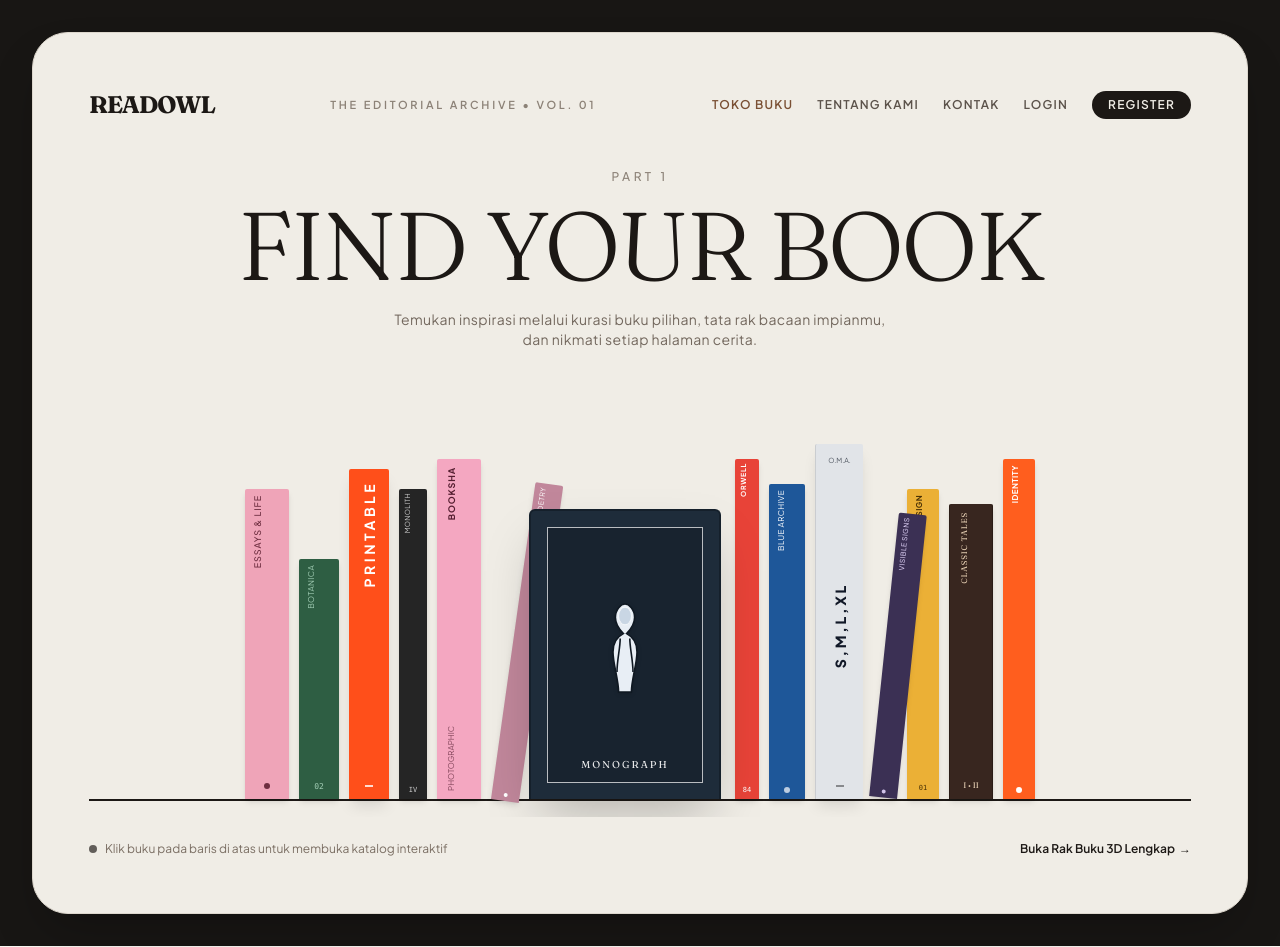
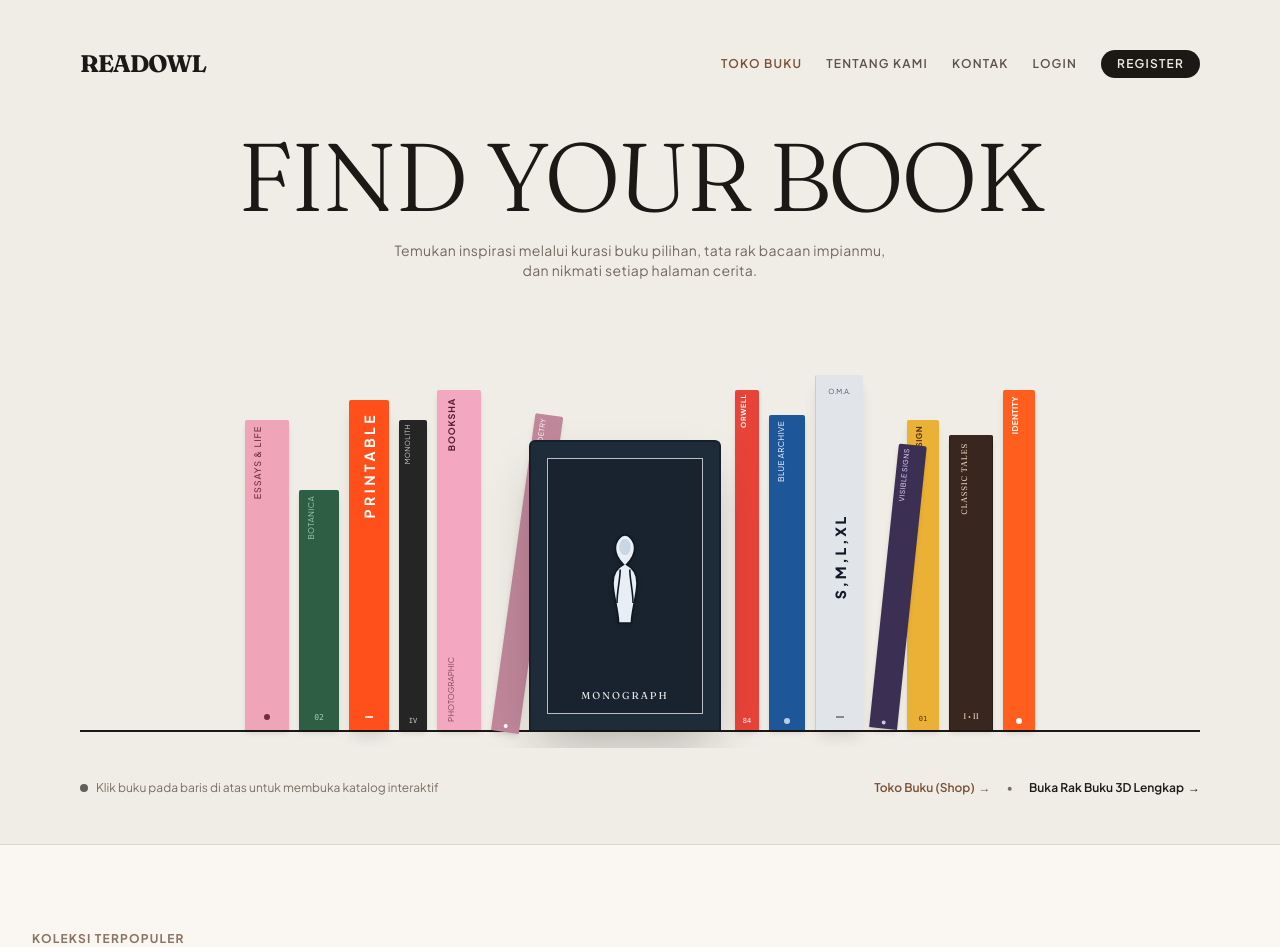
Before and after one commit to Bannni/PERPUS_USK, a Laravel app: page / in a window 1280 px wide. Shown: the top 947 px of the page. Run offline with Laravel 12, Linux system fonts and the light colour scheme; data comes from the database, SQL or seed files in the repository; some libraries are stand-ins or nearby versions.

Commit message:
style: make landing page hero full frame edge-to-edge

```diff
--- a/resources/views/landing.blade.php
+++ b/resources/views/landing.blade.php
@@ -3,14 +3,13 @@
 @section('title', 'Readowl Bookstore - Find Your Book')
 
 @section('content')
-<div class="min-h-screen bg-[#181614] text-[#2D231E]">
+<div class="min-h-screen bg-[#F0EDE6] text-[#2D231E]">
 
-    <!-- HERO SECTION (EDITORIAL CURATION / FIND YOUR BOOK - MATCHING REFERENCE IMAGE) -->
-    <section class="p-3 sm:p-6 lg:p-8">
-        <div class="bg-[#F0EDE6] rounded-[24px] sm:rounded-[36px] overflow-hidden border border-[#DDD7CD] shadow-2xl min-h-[92vh] flex flex-col justify-between p-6 sm:p-10 lg:p-14 relative">
+    <!-- HERO SECTION (FULL FRAME EDITORIAL CURATION / FIND YOUR BOOK) -->
+    <section class="min-h-screen w-full bg-[#F0EDE6] flex flex-col justify-between px-6 sm:px-12 lg:px-20 py-8 lg:py-12 border-b border-[#DDD7CD] relative">
 
-            <!-- Top Header Inside Editorial Frame -->
-            <header class="flex items-center justify-between text-xs tracking-widest uppercase font-semibold text-[#5C534B]">
+        <!-- Top Header Full Frame -->
+        <header class="w-full flex items-center justify-between text-xs tracking-widest uppercase font-semibold text-[#5C534B]">
                 <!-- Brand Left -->
                 <div class="flex items-center gap-3">
                     <a href="{{ route('home') }}" class="font-serif text-xl sm:text-2xl font-bold tracking-tighter text-[#1C1815] hover:opacity-80 transition">
@@ -18,10 +17,7 @@
                     </a>
                 </div>
 
-                <!-- Center Subtitle / Tag -->
-                <div class="hidden sm:block text-[11px] text-[#8C8277] tracking-[0.25em]">
-                    THE EDITORIAL ARCHIVE • VOL. 01
-                </div>
+
 
                 <!-- Right Nav Links -->
                 <div class="flex items-center gap-4 sm:gap-6">
@@ -61,9 +57,7 @@
 
             <!-- Main Big Editorial Headline (FIND YOUR BOOK) -->
             <div class="text-center my-8 sm:my-12">
-                <span class="block text-[11px] sm:text-xs tracking-[0.3em] uppercase text-[#8C8277] font-medium mb-3">
-                    PART 1
-                </span>
+
                 <h1 class="font-serif text-4xl sm:text-6xl md:text-7xl lg:text-8xl tracking-tight text-[#1C1815] uppercase font-light leading-[1.05]">
                     FIND YOUR BOOK
                 </h1>
@@ -183,13 +177,18 @@
             </div>
 
             <!-- Bottom Action & Indicator -->
-            <div class="flex flex-col sm:flex-row items-center justify-between pt-6 text-xs text-[#7A6E63] gap-4">
+            <div class="w-full flex flex-col sm:flex-row items-center justify-between pt-8 text-xs text-[#7A6E63] gap-4">
                 <div class="flex items-center gap-2">
                     <span class="w-2 h-2 rounded-full bg-[#1C1815] animate-pulse"></span>
                     <span>Klik buku pada baris di atas untuk membuka katalog interaktif</span>
                 </div>
 
                 <div class="flex items-center gap-4">
+                    <a href="{{ route('shop') }}" class="font-semibold text-[#7A5034] hover:underline flex items-center gap-1 group">
+                        <span>Toko Buku (Shop)</span>
+                        <span class="group-hover:translate-x-1 transition">→</span>
+                    </a>
+                    <span>•</span>
                     <a href="{{ route('catalog') }}" class="font-semibold text-[#1C1815] hover:underline flex items-center gap-1 group">
                         <span>Buka Rak Buku 3D Lengkap</span>
                         <span class="group-hover:translate-x-1 transition">→</span>
@@ -197,7 +196,6 @@
                 </div>
             </div>
 
-        </div>
     </section>
 
     <!-- FEATURED BOOKS LIST -->
```
